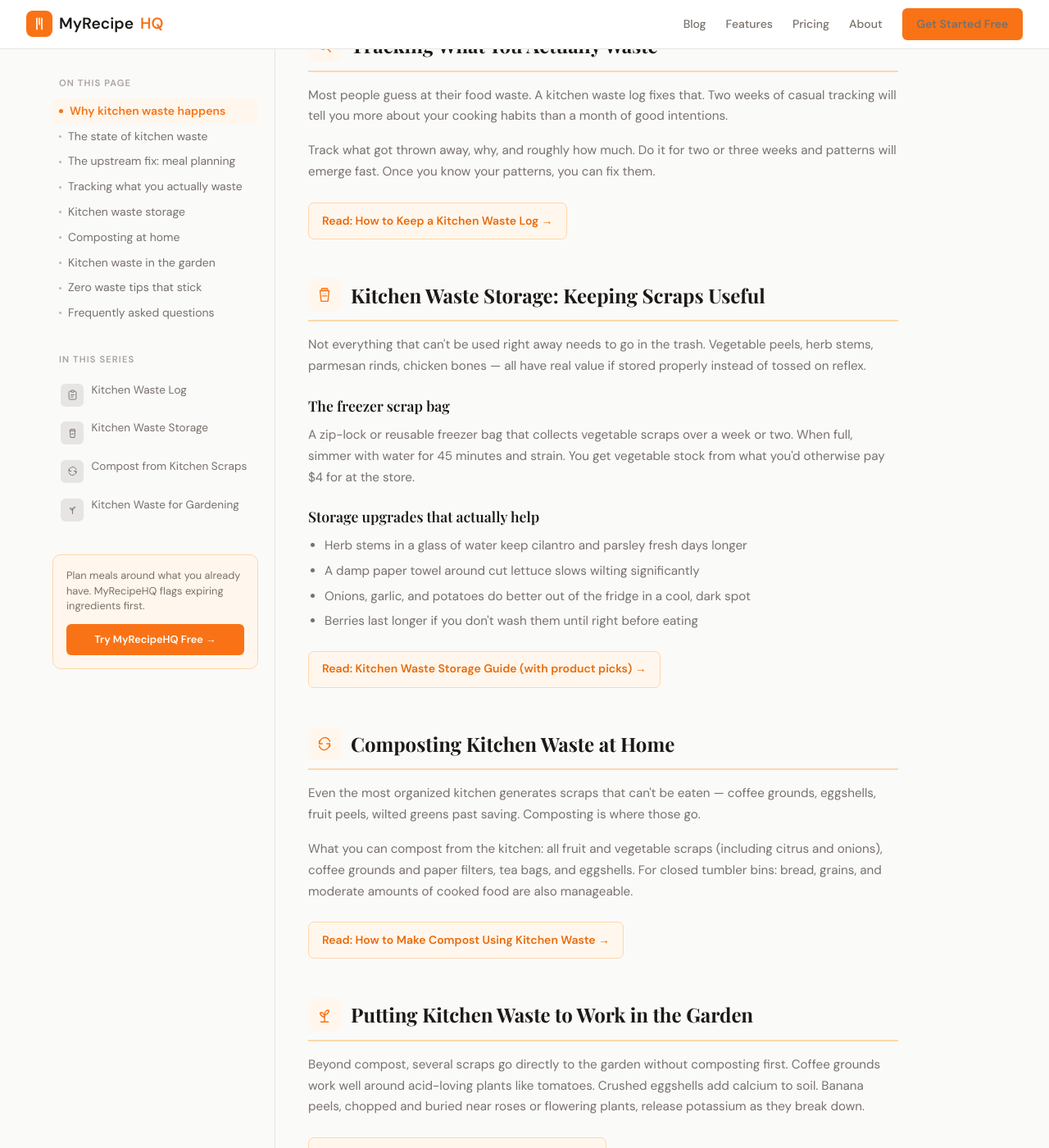
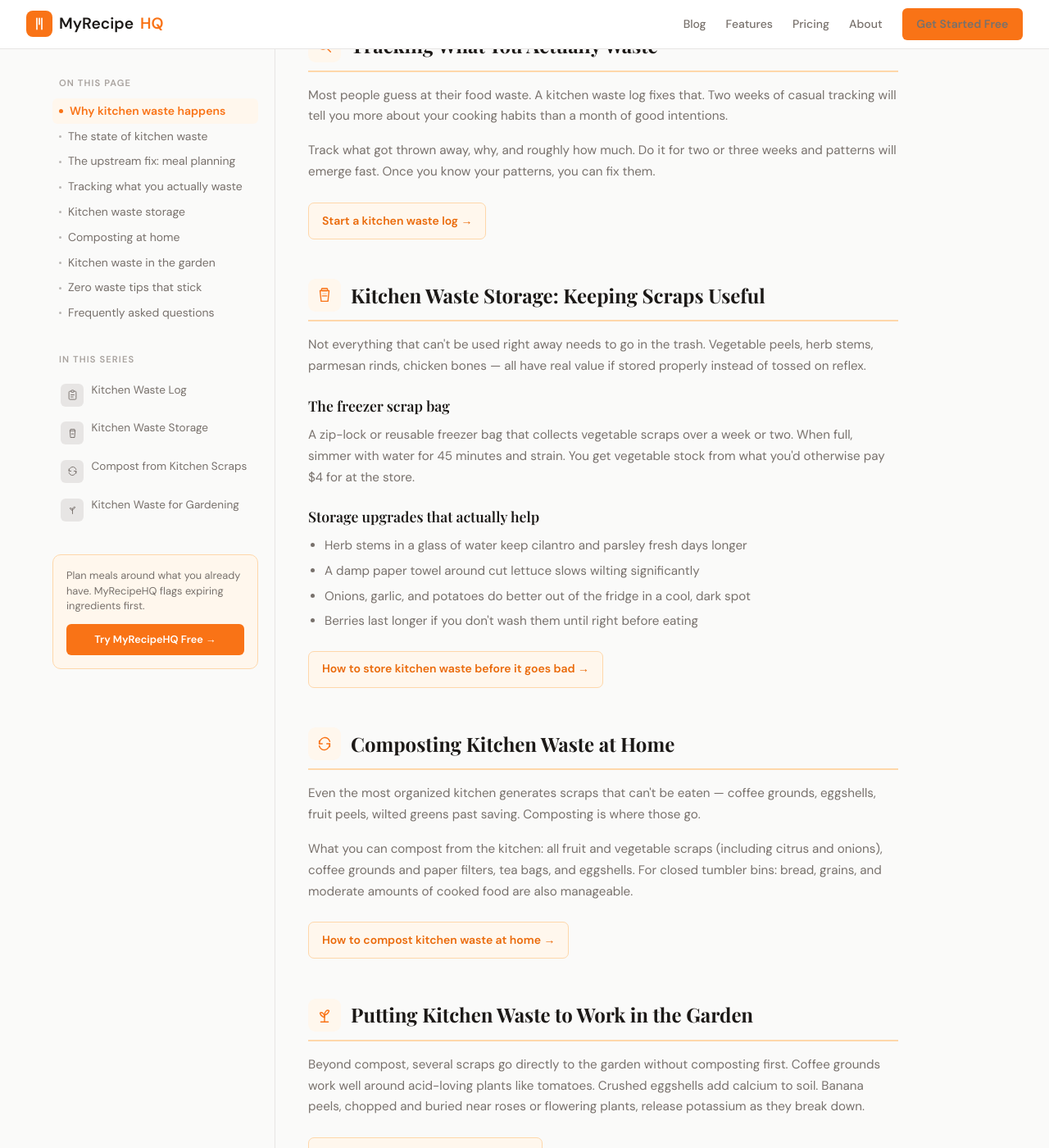
Before and after one commit to bgerlach463/recipehq-site, a Jekyll site: the page built from _posts/2026-04-11-kitchen-waste-management-home.html, in a window 1280 px wide and 1400 px high, scrolled down 2194 px. Shown: the whole window at 82% size. Built offline with Jekyll 4.4.1, drawn with Linux system fonts in a browser that asks for light colours; some of the changed text lies outside the part shown.

Commit message:
Pillar: unique SEO-friendly anchor text on all cluster links
Replace generic "Read: ..." and "Read guide →" with keyword-rich,
action-oriented anchor text for each cluster post link:
- Start a kitchen waste log
- How to store kitchen waste before it goes bad
- How to compost kitchen waste at home
- Using kitchen waste in your garden

Bottom cards also get unique CTAs: Start tracking, Better storage,
Set up composting, Scraps to garden.

Co-Authored-By: Claude Opus 4.6 (1M context) <noreply@anthropic.com>

```diff
--- a/_posts/2026-04-11-kitchen-waste-management-home.html
+++ b/_posts/2026-04-11-kitchen-waste-management-home.html
@@ -569,7 +569,7 @@ icons:
       </h2>
       <p>Most people guess at their food waste. A kitchen waste log fixes that. Two weeks of casual tracking will tell you more about your cooking habits than a month of good intentions.</p>
       <p>Track what got thrown away, why, and roughly how much. Do it for two or three weeks and patterns will emerge fast. Once you know your patterns, you can fix them.</p>
-      <a href="/blog/kitchen-waste-log/" class="read-link">Read: How to Keep a Kitchen Waste Log →</a>
+      <a href="/blog/kitchen-waste-log/" class="read-link">Start a kitchen waste log →</a>
     </section>
 
     <!-- Section 4: Storage -->
@@ -595,7 +595,7 @@ icons:
         <li>Onions, garlic, and potatoes do better out of the fridge in a cool, dark spot</li>
         <li>Berries last longer if you don't wash them until right before eating</li>
       </ul>
-      <a href="/blog/kitchen-waste-storage/" class="read-link">Read: Kitchen Waste Storage Guide (with product picks) →</a>
+      <a href="/blog/kitchen-waste-storage/" class="read-link">How to store kitchen waste before it goes bad →</a>
     </section>
 
     <!-- Section 5: Composting -->
@@ -613,7 +613,7 @@ icons:
       </h2>
       <p>Even the most organized kitchen generates scraps that can't be eaten — coffee grounds, eggshells, fruit peels, wilted greens past saving. Composting is where those go.</p>
       <p>What you can compost from the kitchen: all fruit and vegetable scraps (including citrus and onions), coffee grounds and paper filters, tea bags, and eggshells. For closed tumbler bins: bread, grains, and moderate amounts of cooked food are also manageable.</p>
-      <a href="/blog/compost-using-kitchen-waste/" class="read-link">Read: How to Make Compost Using Kitchen Waste →</a>
+      <a href="/blog/compost-using-kitchen-waste/" class="read-link">How to compost kitchen waste at home →</a>
     </section>
 
     <!-- Section 6: Gardening -->
@@ -630,7 +630,7 @@ icons:
         Putting Kitchen Waste to Work in the Garden
       </h2>
       <p>Beyond compost, several scraps go directly to the garden without composting first. Coffee grounds work well around acid-loving plants like tomatoes. Crushed eggshells add calcium to soil. Banana peels, chopped and buried near roses or flowering plants, release potassium as they break down.</p>
-      <a href="/blog/kitchen-waste-gardening/" class="read-link">Read: How to Use Kitchen Waste for Gardening →</a>
+      <a href="/blog/kitchen-waste-gardening/" class="read-link">Using kitchen waste in your garden →</a>
     </section>
 
     <!-- Section 7: Zero Waste Tips -->
@@ -682,25 +682,25 @@ icons:
           <div class="cluster-card-tag">Track</div>
           <h3>Kitchen Waste Log</h3>
           <p>Figure out exactly what you're throwing away and why — then fix the patterns.</p>
-          <div class="cluster-card-arrow">Read guide →</div>
+          <div class="cluster-card-arrow">Start tracking waste →</div>
         </a>
         <a href="/blog/kitchen-waste-storage/" class="cluster-card">
           <div class="cluster-card-tag">Store</div>
           <h3>Kitchen Waste Storage</h3>
           <p>The right containers and habits that keep scraps in play longer. Includes product picks.</p>
-          <div class="cluster-card-arrow">Read guide →</div>
+          <div class="cluster-card-arrow">Better storage habits →</div>
         </a>
         <a href="/blog/compost-using-kitchen-waste/" class="cluster-card">
           <div class="cluster-card-tag">Compost</div>
           <h3>Compost from Kitchen Scraps</h3>
           <p>Set up a home composting system from scratch — beginner-friendly, no fuss.</p>
-          <div class="cluster-card-arrow">Read guide →</div>
+          <div class="cluster-card-arrow">Set up composting →</div>
         </a>
         <a href="/blog/kitchen-waste-gardening/" class="cluster-card">
           <div class="cluster-card-tag">Garden</div>
           <h3>Kitchen Waste for Gardening</h3>
-          <p>What goes directly to soil vs. what needs to compost first. Linked to compost guide.</p>
-          <div class="cluster-card-arrow">Read guide →</div>
+          <p>What goes directly to soil vs. what needs to compost first.</p>
+          <div class="cluster-card-arrow">Scraps to garden →</div>
         </a>
       </div>
     </div>
```
